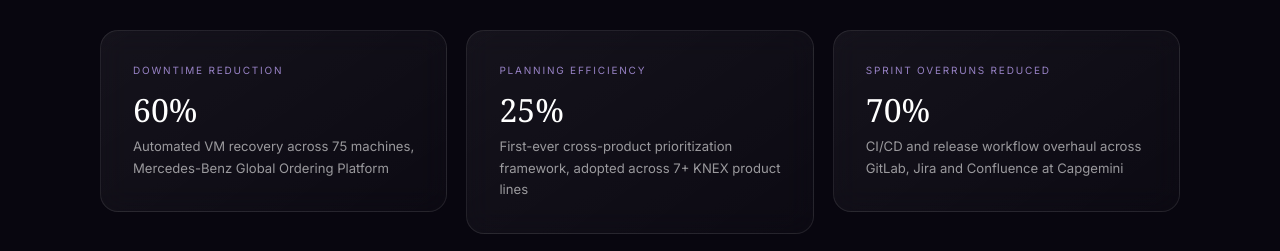
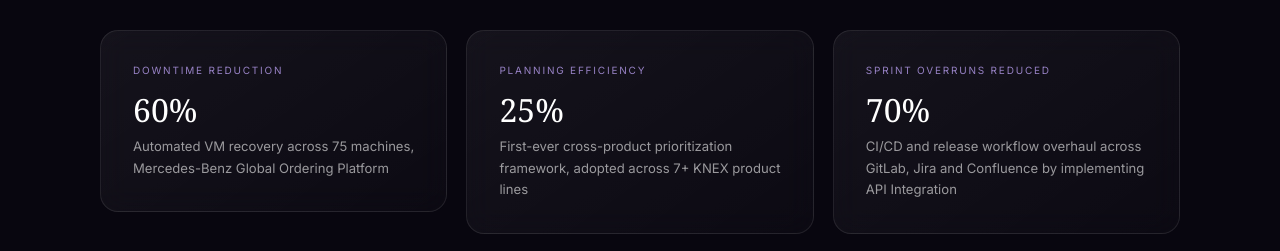
Before and after one commit to SamadritaR/Samadrita-Roy-Portfolio, a Next.js app: page / in a window 1280 px wide. Shown: the part 4260-4511 px from the top of the page. Built offline with nearby package versions, Linux system fonts and the light colour scheme; a web font is replaced by a local one.

Commit message:
Updated Impact

```diff
--- a/app/page.tsx
+++ b/app/page.tsx
@@ -102,7 +102,7 @@ const experience = [
 const impact = [
   { label: "Downtime Reduction", value: "60%", desc: "Automated VM recovery across 75 machines, Mercedes-Benz Global Ordering Platform" },
   { label: "Planning Efficiency", value: "25%", desc: "First-ever cross-product prioritization framework, adopted across 7+ KNEX product lines" },
-  { label: "Sprint Overruns Reduced", value: "70%", desc: "CI/CD and release workflow overhaul across GitLab, Jira and Confluence at Capgemini" },
+  { label: "Sprint Overruns Reduced", value: "70%", desc: "CI/CD and release workflow overhaul across GitLab, Jira and Confluence by implementing API Integration" },
 ];
 
 const marks = [
```
